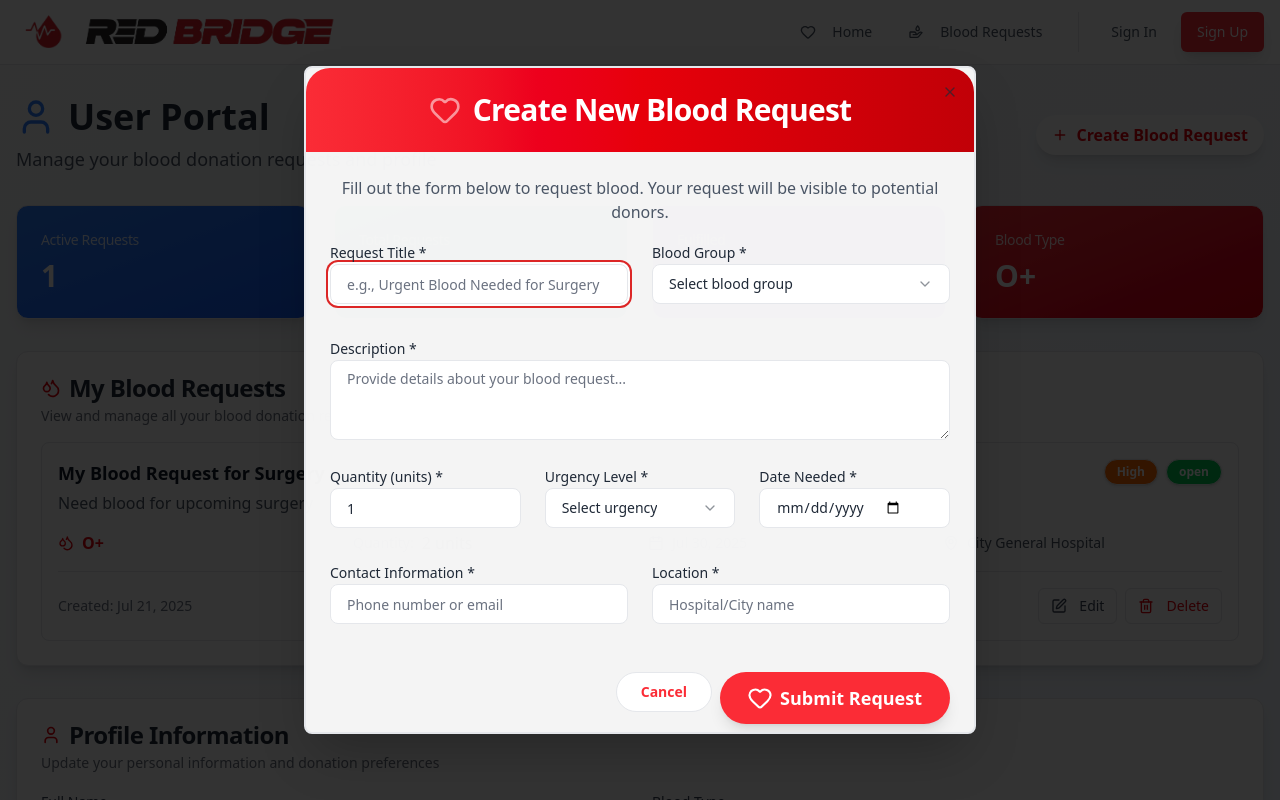
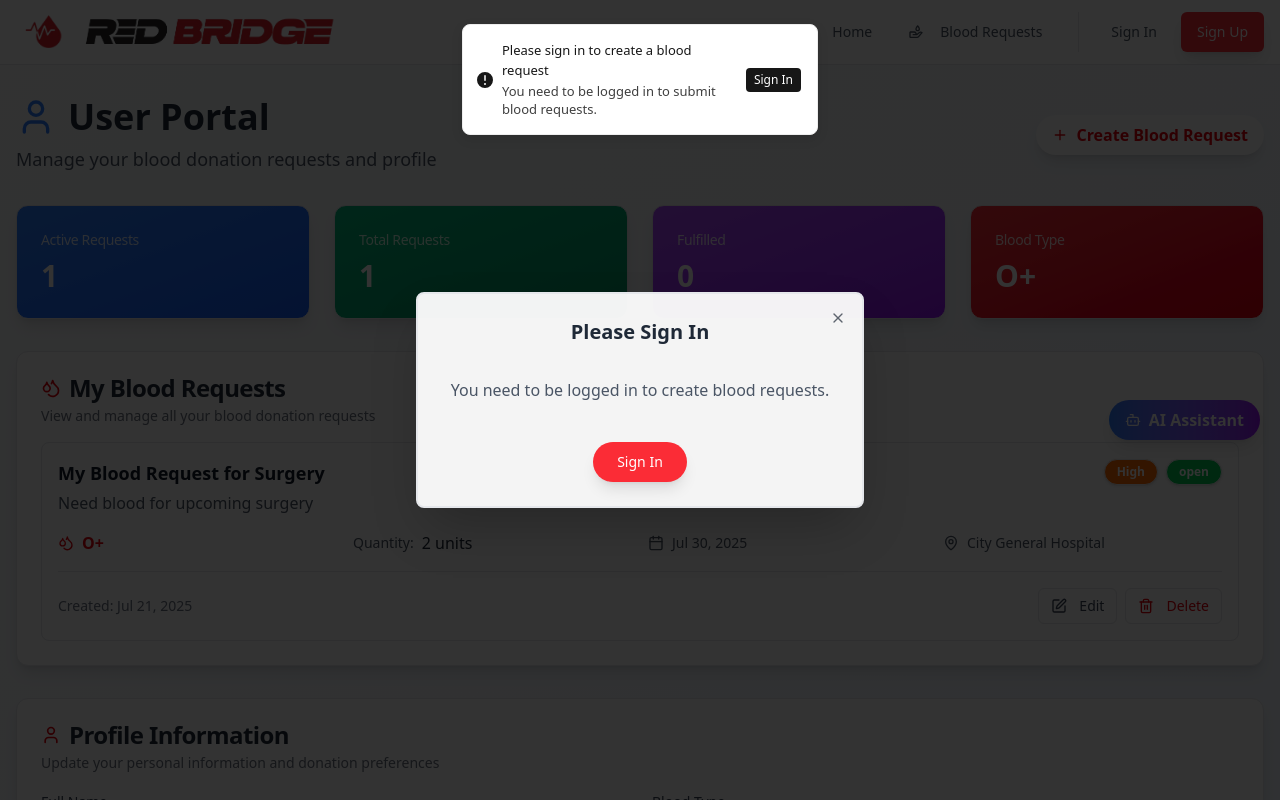
Before and after one commit to habibb2r/red-bridge-nextjs, a Next.js app: page /user in a window 1280 px wide. Both pictures are taken after a click on the button "Create Blood Request". Shown: the top 800 px of the page. Built offline with nearby package versions, Linux system fonts and the light colour scheme; a web font is replaced by a local one.

Commit message:
Feat: GEN AI implimented

```diff
--- a/src/app/layout.tsx
+++ b/src/app/layout.tsx
@@ -5,6 +5,8 @@ import "./globals.css";
 import Footer from "@/components/layout/Footer";
 import Header from "@/components/layout/Header";
 import { AuthProvider } from "@/hooks/useAuth";
+import { Toaster } from "sonner";
+import AiAssistant from "@/components/layout/AiAssistant";
 
 
 const sansation = Sansation({
@@ -27,13 +29,16 @@ export default function RootLayout({
     <html lang="en">
       <body
         className={`${sansation.variable} ${sansation.variable} antialiased min-h-screen flex flex-col`}
+        suppressHydrationWarning={true}
       >
         <AuthProvider>
           <Header />
+          <AiAssistant />
           <main className="flex-1">
             {children}
           </main>
           <Footer />
+          <Toaster position="top-center" duration={5000} />
         </AuthProvider>
       </body>
     </html>
--- a/src/app/page.tsx
+++ b/src/app/page.tsx
@@ -14,6 +14,7 @@ import WhyDonateBlood from "@/components/home-components/WhyDonateBlood";
 import DonorStories from "@/components/home-components/DonorStories";
 import FAQ from "@/components/home-components/FAQ";
 import { GiHeartBeats } from "react-icons/gi";
+import { useAuth } from "@/hooks/useAuth";
 
 export default function Home() {
   const [bloodRequests, setBloodRequests] = useState<BloodRequest[]>([]);
--- a/src/components/blood-request/BloodRequestForm.tsx
+++ b/src/components/blood-request/BloodRequestForm.tsx
@@ -12,6 +12,8 @@ import { Plus, Heart } from 'lucide-react';
 import { BloodGroup, Urgency } from '@/types';
 import apiService from '@/lib/api';
 import { Alert, AlertDescription } from '@/components/ui/alert';
+import { useAuth } from '@/hooks/useAuth';
+import { toast } from 'sonner';
 
 interface BloodRequestFormData {
   title: string;
@@ -28,6 +30,7 @@ const BloodRequestForm = ({ onSubmit }: { onSubmit?: (data: BloodRequestFormData
   const [isOpen, setIsOpen] = useState(false);
   const [loading, setLoading] = useState(false);
   const [error, setError] = useState<string | null>(null);
+  const { user, loading: userLoading } = useAuth();
   const [formData, setFormData] = useState<BloodRequestFormData>({
     title: '',
     description: '',
@@ -112,10 +115,28 @@ const BloodRequestForm = ({ onSubmit }: { onSubmit?: (data: BloodRequestFormData
     setFormData(prev => ({ ...prev, [field]: value }));
   };
 
+  const handleCreateRequestClick = () => {
+    if (!user && !userLoading) {
+      toast.error('Please sign in to create a blood request', {
+        description: 'You need to be logged in to submit blood requests.',
+        action: {
+          label: 'Sign In',
+          onClick: () => {
+            // You can add navigation to login page here
+            window.location.href = '/auth/login';
+          },
+        },
+      });
+      return;
+    }
+    setIsOpen(true);
+  };
+
   return (
     <Dialog open={isOpen} onOpenChange={setIsOpen}>
       <DialogTrigger asChild>
         <motion.button
+          onClick={handleCreateRequestClick}
           className="flex items-center space-x-2 bg-white text-red-600 hover:bg-red-50 transition-all duration-200 px-4 py-2 rounded-full shadow-lg font-bold "
           whileHover={{ scale: 1.08, boxShadow: "0 0 0 2px #ef4444" }}
           whileTap={{ scale: 0.97 }}
@@ -128,14 +149,14 @@ const BloodRequestForm = ({ onSubmit }: { onSubmit?: (data: BloodRequestFormData
         </motion.button>
       </DialogTrigger>
       <AnimatePresence>
-        {isOpen && (
-          <DialogContent className="max-w-2xl max-h-[90vh] overflow-y-auto border-2 border-red-300 bg-white/95 shadow-2xl rounded-3xl p-0">
+        {isOpen && user && (
+          <DialogContent className="max-w-2xl max-h-[90vh] overflow-y-auto border-2 border-red-300 bg-white/95 shadow-2xl  p-0">
             <motion.div
               initial={{ scale: 0.95, opacity: 0 }}
               animate={{ scale: 1, opacity: 1 }}
               exit={{ scale: 0.95, opacity: 0 }}
               transition={{ type: 'spring', stiffness: 120, damping: 16 }}
-              className="rounded-3xl overflow-hidden"
+              className="text-black overflow-hidden"
             >
               {/* Header */}
               <div className="flex items-center gap-3 justify-center bg-gradient-to-r from-red-500 via-red-600 to-red-700 py-6 px-6">
@@ -269,7 +290,7 @@ const BloodRequestForm = ({ onSubmit }: { onSubmit?: (data: BloodRequestFormData
                     </Button>
                     <motion.button
                       type="submit"
-                      className="inline-flex items-center gap-2 px-7 py-3 rounded-full bg-red-500 text-white font-bold text-lg shadow-lg hover:bg-red-600 transition-all duration-200 focus:outline-none focus:ring-2 focus:ring-red-400"
+                      className="inline-flex items-center gap-2 px-5 py-1 rounded-full bg-red-500 text-white font-bold text-lg shadow-lg hover:bg-red-600 transition-all duration-200 focus:outline-none focus:ring-2 focus:ring-red-400"
                       initial={{ scale: 0.95, opacity: 0 }}
                       animate={{ scale: 1, opacity: 1 }}
                       whileHover={{ scale: 1.08 }}
@@ -286,7 +307,7 @@ const BloodRequestForm = ({ onSubmit }: { onSubmit?: (data: BloodRequestFormData
                           ease: "easeInOut",
                         }}
                       >
-                        <Heart className="w-6 h-6 text-white" />
+                        <Heart className="w-4 h-4 text-white" />
                       </motion.span>
                       {loading ? 'Creating Request...' : 'Submit Request'}
                     </motion.button>
@@ -296,6 +317,22 @@ const BloodRequestForm = ({ onSubmit }: { onSubmit?: (data: BloodRequestFormData
             </motion.div>
           </DialogContent>
         )}
+        {
+          isOpen && !user && !userLoading && (
+            <DialogContent className="max-w-md border-2 border-red-300 bg-white/95 shadow-2xl rounded-3xl p-6">
+              <h2 className="text-xl font-bold text-center mb-4">Please Sign In</h2>
+              <p className="text-gray-600 text-center mb-6">You need to be logged in to create blood requests.</p>
+              <div className="flex justify-center">
+                <Button
+                  onClick={() => window.location.href = '/auth/login'}
+                  className="bg-red-500 hover:bg-red-600 text-white px-6 py-2 rounded-full"
+                >
+                  Sign In
+                </Button>
+              </div>
+            </DialogContent>
+          )
+        }
       </AnimatePresence>
     </Dialog>
   );
--- /dev/null
+++ b/src/components/layout/AiAssistant.tsx
@@ -0,0 +1,136 @@
+'use client';
+
+import { useState } from 'react';
+import { motion, AnimatePresence } from 'framer-motion';
+import { Button } from '@/components/ui/button';
+import { Dialog, DialogContent, DialogTrigger } from '@/components/ui/dialog';
+import { Bot } from 'lucide-react';
+import { useAuth } from '@/hooks/useAuth';
+import { toast } from 'sonner';
+import apiService from '@/lib/api';
+import { useRouter } from 'next/navigation';
+
+
+const AiAssistant = () => {
+    const [isOpen, setIsOpen] = useState(false);
+    const [bloodRequestModal, setBloodRequestModal] = useState(false);
+    const [textareaData, setTextareaData] = useState('');
+     const { user, loading } = useAuth();
+     const router = useRouter();
+    const handleCreateBloodRequest = async () => {
+        // Get textarea data
+        console.log('Create Blood Request clicked');
+        console.log('Textarea data:', textareaData);
+
+        if (!textareaData.trim()) {
+            alert('Please enter blood request details in the textarea');
+            return;
+        }
+
+        // Process the textarea data here
+        console.log('Processing blood request with data:', textareaData);
+
+        if(!user) {
+            toast.error('You must be logged in to create a blood request.');
+            return;
+        }
+
+        const data = {
+            message: textareaData,
+            requestedBy: user.id
+        }
+        const aiBloodRequest = await apiService.createBloodRequestWithAI(data)
+        if(aiBloodRequest?.data?.success){
+            toast.success('Blood request created successfully!');
+            router.push('/blood-requests');
+        }
+
+        // You can add navigation logic here
+        // window.location.href = '/blood-requests';
+        setIsOpen(false);
+        setBloodRequestModal(true);
+    };
+
+    return (
+        <Dialog open={isOpen} onOpenChange={setIsOpen}>
+            <DialogTrigger asChild>
+                <motion.button
+                    className="flex items-center space-x-2 bg-gradient-to-r from-blue-500 to-purple-600 hover:from-blue-600 hover:to-purple-700 text-white px-4 py-2 rounded-full shadow-lg font-semibold transition-all duration-200 fixed top-1/2 right-5 z-50"
+                    whileHover={{ scale: 1.05, boxShadow: "0 0 0 3px rgba(59, 130, 246, 0.5)" }}
+                    whileTap={{ scale: 0.95 }}
+                    initial={{ opacity: 0, y: 20 }}
+                    animate={{ opacity: 1, y: 0 }}
+                    transition={{ type: 'spring', stiffness: 120, damping: 12 }}
+                >
+                    <Bot className="h-4 w-4" />
+                    <span>AI Assistant</span>
+                </motion.button>
+            </DialogTrigger>
+
+            <AnimatePresence>
+                {isOpen && (
+                    <DialogContent className="max-w-md border-2 border-blue-300 bg-white/95 shadow-2xl p-0">
+                        <motion.div
+                            initial={{ scale: 0.95, opacity: 0 }}
+                            animate={{ scale: 1, opacity: 1 }}
+                            exit={{ scale: 0.95, opacity: 0 }}
+                            transition={{ type: 'spring', stiffness: 120, damping: 16 }}
+                            className="text-black overflow-hidden"
+                        >
+                            {/* Header */}
+                            <div className="flex items-center gap-3 justify-center bg-gradient-to-r from-blue-500 via-purple-500 to-blue-600 py-6 px-6">
+                                <Bot className="w-8 h-8 text-white animate-pulse" />
+                                <h2 className="text-2xl font-bold text-white tracking-tight">Create blood request with AI</h2>
+                            </div>
+
+                            <div className="px-6 py-6">
+                                <p className="text-gray-600 text-center mb-6">Must mention blood group with quantity, location and date</p>
+
+                                <div className="space-y-4">
+                                   <textarea
+                                       rows={4}
+                                       placeholder='Type texts with blood group, quantity, location and date'
+                                       className="w-full border border-gray-300 rounded-md px-4 py-2 focus:outline-none focus:ring-2 focus:ring-blue-500"
+                                       value={textareaData}
+                                       onChange={(e) => setTextareaData(e.target.value)}
+                                    />
+                                </div>
+
+                                <div className="flex justify-center mt-6">
+                                    <Button
+                                        variant="outline"
+                                        onClick={() => setIsOpen(false)}
+                                        className="border-gray-300 text-gray-600 hover:bg-gray-50 rounded-full px-6"
+                                    >
+                                        Close
+                                    </Button>
+                                    <Button
+                                        className="ml-4 bg-blue-600 text-white hover:bg-blue-700 rounded-full px-6"
+                                        onClick={handleCreateBloodRequest}
+                                    >Create Blood Request</Button>
+                                </div>
+                            </div>
+                        </motion.div>
+                    </DialogContent>
+                )}
+                {
+                    bloodRequestModal && (
+                       <DialogContent className="max-w-md border-2 border-blue-300 bg-white/95 shadow-2xl p-0">
+                        <motion.div
+                            initial={{ scale: 0.95, opacity: 0 }}
+                            animate={{ scale: 1, opacity: 1 }}
+                            exit={{ scale: 0.95, opacity: 0 }}
+                            transition={{ type: 'spring', stiffness: 120, damping: 16 }}
+                            className=" overflow-hidden"
+                        >
+                           hello
+                        </motion.div>
+                    </DialogContent>
+                    )
+                }
+            </AnimatePresence>
+        </Dialog>
+    );
+};
+
+export default AiAssistant;
--- a/src/hooks/useAuth.tsx
+++ b/src/hooks/useAuth.tsx
@@ -10,7 +10,7 @@ import {jwtDecode} from 'jwt-decode'
 export type UserRole = 'user' | 'hospital' | 'admin'
 
 export interface User {
-  _id?: string
+  id: string
   name: string
   email: string
   role: UserRole
```
Also changed, not shown: src/lib/api.ts (+14 -1 lines).
